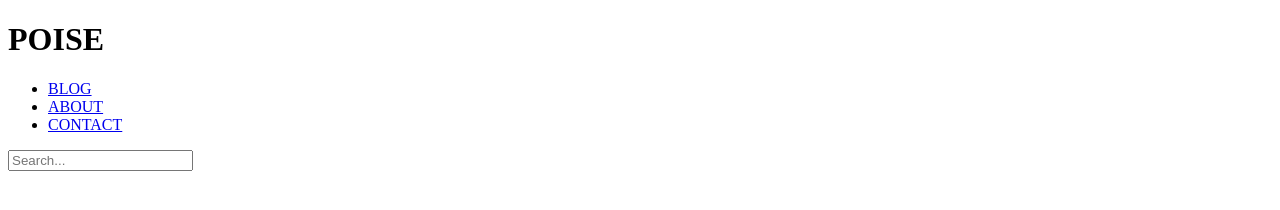
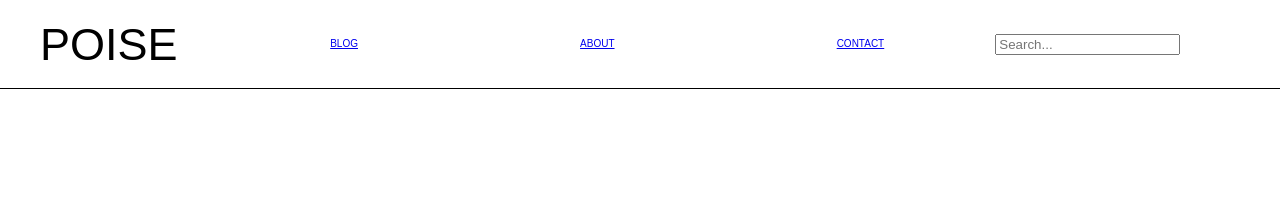
Before and after one commit to Dorian006/blog-project-g2, a plain HTML site: page index.html in a window 1280 px wide. Drawn offline with Linux system fonts and the light colour scheme; a web font is replaced by a local one.

Commit message:
Header - In progress

```diff
--- /dev/null
+++ b/css/reset.css
@@ -0,0 +1,43 @@
+html, body, div, span, applet, object, iframe,
+h1, h2, h3, h4, h5, h6, p, blockquote, pre,
+a, abbr, acronym, address, big, cite, code,
+del, dfn, em, img, ins, kbd, q, s, samp,
+small, strike, strong, sub, sup, tt, var,
+b, u, i, center,
+dl, dt, dd, ol, ul, li,
+fieldset, form, label, legend,
+table, caption, tbody, tfoot, thead, tr, th, td,
+article, aside, canvas, details, embed,
+figure, figcaption, footer, header, hgroup,
+menu, nav, output, ruby, section, summary,
+time, mark, audio, video {
+	margin: 0;
+	padding: 0;
+	border: 0;
+	font-size: 100%;
+	font: inherit;
+	vertical-align: baseline;
+}
+/* HTML5 display-role reset for older browsers */
+article, aside, details, figcaption, figure,
+footer, header, hgroup, menu, nav, section {
+	display: block;
+}
+body {
+	line-height: 1;
+}
+ol, ul {
+	list-style: none;
+}
+blockquote, q {
+	quotes: none;
+}
+blockquote:before, blockquote:after,
+q:before, q:after {
+	content: '';
+	content: none;
+}
+table {
+	border-collapse: collapse;
+	border-spacing: 0;
+}
--- a/css/style.css
+++ b/css/style.css
@@ -1,2 +1,43 @@
 /* 'Forum' and 'Inter' typefaces imported */
 @import url('https://fonts.googleapis.com/css2?family=Forum&family=Inter&display=swap');
+
+html{
+    font-family: 'Forum', sans-serif;
+    font-size: 62.5%;
+}
+
+header{
+    height: 11vh;
+    border-bottom: 1px solid black;
+
+}
+.header-wrapper{
+    height: 100%;
+    max-width:120rem;
+    margin: auto;
+
+    display:flex;
+    justify-content: center;
+    align-items: center;
+}
+
+.logo{
+    font-size: 4.5rem;
+    flex-basis: 15%;
+}
+
+header nav{
+    flex-basis: 65%;
+}
+
+header nav ul{
+    display: flex;
+    justify-content: space-around;
+}
+
+.search-form{
+    flex-basis:15%;
+}
+.sc-icons{
+    flex-basis: 5%;
+}
--- a/index.html
+++ b/index.html
@@ -1,14 +1,18 @@
 <!DOCTYPE html>
 <html lang="en">
+
 <head>
     <meta charset="UTF-8">
     <meta http-equiv="X-UA-Compatible" content="IE=edge">
     <meta name="viewport" content="width=device-width, initial-scale=1.0">
     <title>Poise</title>
+    <link rel="stylesheet" href="css/reset.css">
     <link rel="stylesheet" href="css/style.css">
 </head>
+
 <body>
     <header>
+        <div class="header-wrapper">
             <h1 class="logo">POISE</h1>
             <nav>
                 <ul>
@@ -24,6 +28,8 @@
                 <div class="sc-icon"></div>
                 <div class="sc-icon"></div>
             </aside>
+        </div>
     </header>
 </body>
+
 </html>
```
Lines whose indentation alone changed are shown as unchanged.
